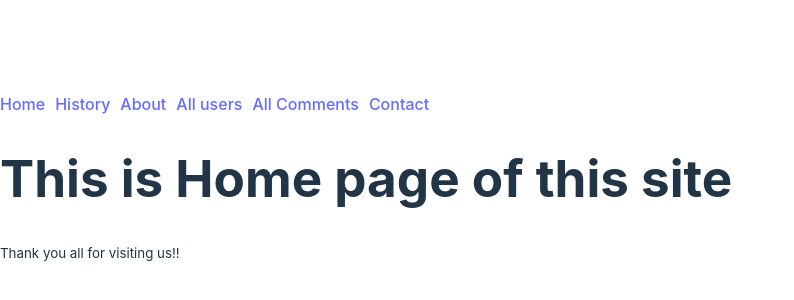
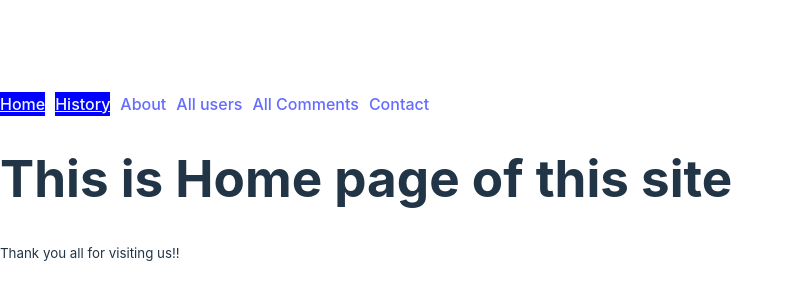
Before and after one commit to bappy-shamsul/router-first-project, a React (Vite) app: page / in a window 1280 px wide. Shown: the part 214-514 px from the top of the page, without its empty margins (0-794 px from the left). Built offline with nearby package versions, Linux system fonts and the light colour scheme.

Commit message:
navLink is added

```diff
--- a/src/components/ErrorPage/ErrorPage.jsx
+++ b/src/components/ErrorPage/ErrorPage.jsx
@@ -14,6 +14,12 @@ const ErrorPage = () => {
         <div>
             <h3>OOPs!!!!!!!</h3>
             <p>{error.status} {error.message || error.statusText}</p>
+            {
+                error.status === 404 && <div>
+                    <h2>Development isn't done yet</h2>
+                    </div>
+            }
+
             <Link to='/'><button>Go Home</button></Link>
             <Link to='/'>Go Home</Link>
             <button onClick={handleGoHome}>Go back</button>
--- a/src/components/Header/Header.css
+++ b/src/components/Header/Header.css
@@ -2,3 +2,9 @@
     display: flex;
     gap: 10px;
 }
+
+nav a.active{
+    background-color: blue;
+    color: aliceblue;
+    text-decoration: underline;
+}
--- a/src/components/Header/Header.jsx
+++ b/src/components/Header/Header.jsx
@@ -1,16 +1,23 @@
-import { Link } from 'react-router-dom';
+import { Link, NavLink } from 'react-router-dom';
 import './Header.css'
 
 const Header = () => {
     return (
         <div>
             <nav className='header'>
-                <Link to='/'>Home</Link>
+                <NavLink to='/'>Home</NavLink>
+                <NavLink o='/history'>History</NavLink>
+                <NavLink to='/about'>About</NavLink>
+                <NavLink to='/users'>All users</NavLink>
+                <NavLink to='/comments'>All Comments</NavLink>
+                <NavLink to='/contact'>Contact</NavLink>
+
+                {/* <Link to='/'>Home</Link>
                 <Link to='/history'>History</Link>
                 <Link to='/about'>About</Link>
                 <Link to='/users'>All users</Link>
                 <Link to='/comments'>All Comments</Link>
-                <Link to='/contact'>Contact</Link>
+                <Link to='/contact'>Contact</Link> */}
                 {/* <a href="/">Home</a>
                 <a href="/history">History</a>
                 <a href="/about">About us</a>
```
